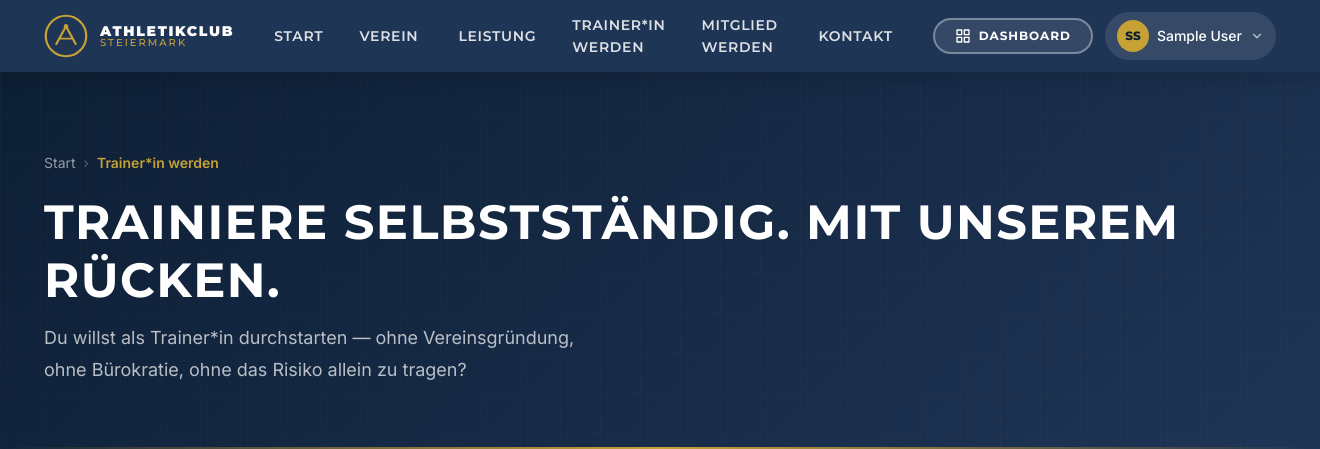
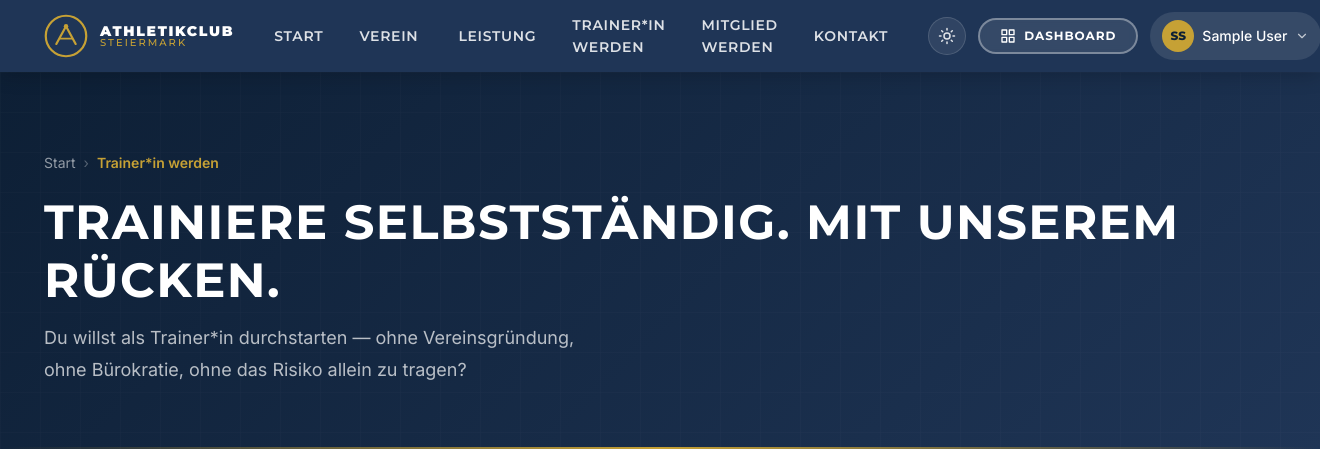
Before and after one commit to kjeel/athletikclub, a PHP site: page /pages/trainer-werden.php in a window 1320 px wide. Shown: the top 449 px of the page. Run offline with PHP 8.4, Linux system fonts and the light colour scheme; the visitor is signed in with stand-in values (Sample User, id 1); a stand-in replaces the project's code that opens the database connection; some libraries are stand-ins or nearby versions; some web fonts are replaced.

Commit message:
feat: Dark Mode per Knopfdruck (Sonne/Mond-Toggle im Header)
- Neue --surface-Variable trennt "weißer Text auf dunklem Hintergrund"
  von "weiße Kartenfläche" sauber, damit beide unabhängig themebar sind
- [data-theme="dark"] überschreibt Body-/Karten-/Text-/Rahmenfarben;
  bereits dunkle Markenflächen (Header, Footer, Hero, CTA) bleiben
  unverändert dunkel
- Toggle-Button (Sonne/Mond-SVG) in öffentlicher und Dashboard-
  Kopfzeile, Zustand in localStorage gespeichert, Inline-Script im
  <head> verhindert Flackern beim Laden
- Systemweite Präferenz (prefers-color-scheme) als Default, falls
  noch keine manuelle Wahl gespeichert ist

Co-Authored-By: Claude Sonnet 5 <noreply@anthropic.com>

```diff
--- a/assets/css/dashboard.css
+++ b/assets/css/dashboard.css
@@ -14,7 +14,7 @@
 
 /* Sidebar */
 .sidebar {
-    background: var(--white);
+    background: var(--surface);
     border-right: 1px solid var(--border-light);
     padding: var(--space-6) 0;
     position: sticky;
@@ -179,7 +179,7 @@
 }
 
 .kpi-card {
-    background: var(--white);
+    background: var(--surface);
     border-radius: var(--radius-xl);
     padding: var(--space-5) var(--space-6);
     border: 1px solid var(--border-light);
@@ -260,7 +260,7 @@
    Dashboard Tables
 ============================================================ */
 .table-card {
-    background: var(--white);
+    background: var(--surface);
     border-radius: var(--radius-xl);
     border: 1px solid var(--border-light);
     overflow: hidden;
--- a/assets/css/style.css
+++ b/assets/css/style.css
@@ -29,11 +29,14 @@
     --bg-card:        #FFFFFF;
     --bg-muted:       #E8EDF4;
     --white:          #FFFFFF;
+    --surface:        #FFFFFF;
     --text-primary:   #1A1A2E;
     --text-secondary: #4A5568;
     --text-muted:     #718096;
     --border-color:   #D1DBE8;
     --border-light:   #EDF2F7;
+
+    color-scheme: light;
 
     /* Status */
     --success:        #22C55E;
@@ -581,6 +610,37 @@ p { color: var(--text-secondary); line-height: 1.8; }
     color: var(--gold-accent);
 }
 
+/* Theme-Toggle (Hell/Dunkel) */
+.theme-toggle {
+    display: flex;
+    align-items: center;
+    justify-content: center;
+    width: 38px;
+    height: 38px;
+    border-radius: 50%;
+    background: rgba(255,255,255,0.08);
+    border: 1px solid rgba(255,255,255,0.14);
+    color: rgba(255,255,255,0.85);
+    flex-shrink: 0;
+    transition: background var(--transition-base), transform var(--transition-base), color var(--transition-base);
+}
+
+.theme-toggle:hover {
+    background: rgba(198,161,53,0.18);
+    color: var(--gold-accent);
+    transform: rotate(12deg);
+}
+
+.theme-icon {
+    width: 18px;
+    height: 18px;
+}
+
+.theme-icon-moon { display: none; }
+
+:root[data-theme="dark"] .theme-icon-sun  { display: none; }
+:root[data-theme="dark"] .theme-icon-moon { display: block; }
+
 /* Dropdown */
 .has-dropdown {
     position: relative;
--- a/assets/js/main.js
+++ b/assets/js/main.js
@@ -14,6 +14,19 @@
             feather.replace({ 'stroke-width': 2, 'width': 16, 'height': 16 });
         }
     });
+
+    // ============================================================
+    // Dark-Modus umschalten
+    // ============================================================
+    const themeToggle = document.getElementById('theme-toggle');
+    if (themeToggle) {
+        themeToggle.addEventListener('click', function () {
+            const root = document.documentElement;
+            const next = root.getAttribute('data-theme') === 'dark' ? 'light' : 'dark';
+            root.setAttribute('data-theme', next);
+            try { localStorage.setItem('aci-theme', next); } catch (e) {}
+        });
+    }
 
     // ============================================================
     // Sticky Header: Klasse bei Scroll hinzufügen
--- a/includes/header.php
+++ b/includes/header.php
@@ -23,6 +23,15 @@ $meta_desc  = isset($meta_description) ? e($meta_description) : 'Athletikclub St
 <!DOCTYPE html>
 <html lang="de">
 <head>
+    <script>
+    (function () {
+        try {
+            var t = localStorage.getItem('aci-theme');
+            if (!t) t = window.matchMedia('(prefers-color-scheme: dark)').matches ? 'dark' : 'light';
+            document.documentElement.setAttribute('data-theme', t);
+        } catch (e) {}
+    })();
+    </script>
     <meta charset="UTF-8">
     <meta name="viewport" content="width=device-width, initial-scale=1.0">
     <meta name="description" content="<?= $meta_desc ?>">
@@ -111,6 +120,10 @@ $meta_desc  = isset($meta_description) ? e($meta_description) : 'Athletikclub St
 
         <!-- Auth-Bereich -->
         <div class="header-actions">
+            <button type="button" id="theme-toggle" class="theme-toggle" aria-label="Farbschema wechseln" title="Hell/Dunkel umschalten">
+                <svg class="theme-icon theme-icon-sun" viewBox="0 0 24 24" fill="none" stroke="currentColor" stroke-width="2" stroke-linecap="round" stroke-linejoin="round"><circle cx="12" cy="12" r="4"/><path d="M12 2v2M12 20v2M4.93 4.93l1.41 1.41M17.66 17.66l1.41 1.41M2 12h2M20 12h2M6.34 17.66l-1.41 1.41M19.07 4.93l-1.41 1.41"/></svg>
+                <svg class="theme-icon theme-icon-moon" viewBox="0 0 24 24" fill="none" stroke="currentColor" stroke-width="2" stroke-linecap="round" stroke-linejoin="round"><path d="M21 12.79A9 9 0 1 1 11.21 3 7 7 0 0 0 21 12.79z"/></svg>
+            </button>
             <?php if (isLoggedIn() && $current_user): ?>
                 <a href="<?= APP_URL ?>/dashboard/index.php" class="btn btn-ghost btn-sm">
                     <i data-feather="grid"></i>
```
Also changed, not shown: other parts of assets/css/style.css (+33 -7 lines), includes/dashboard-header.php (+21 -6 lines).
